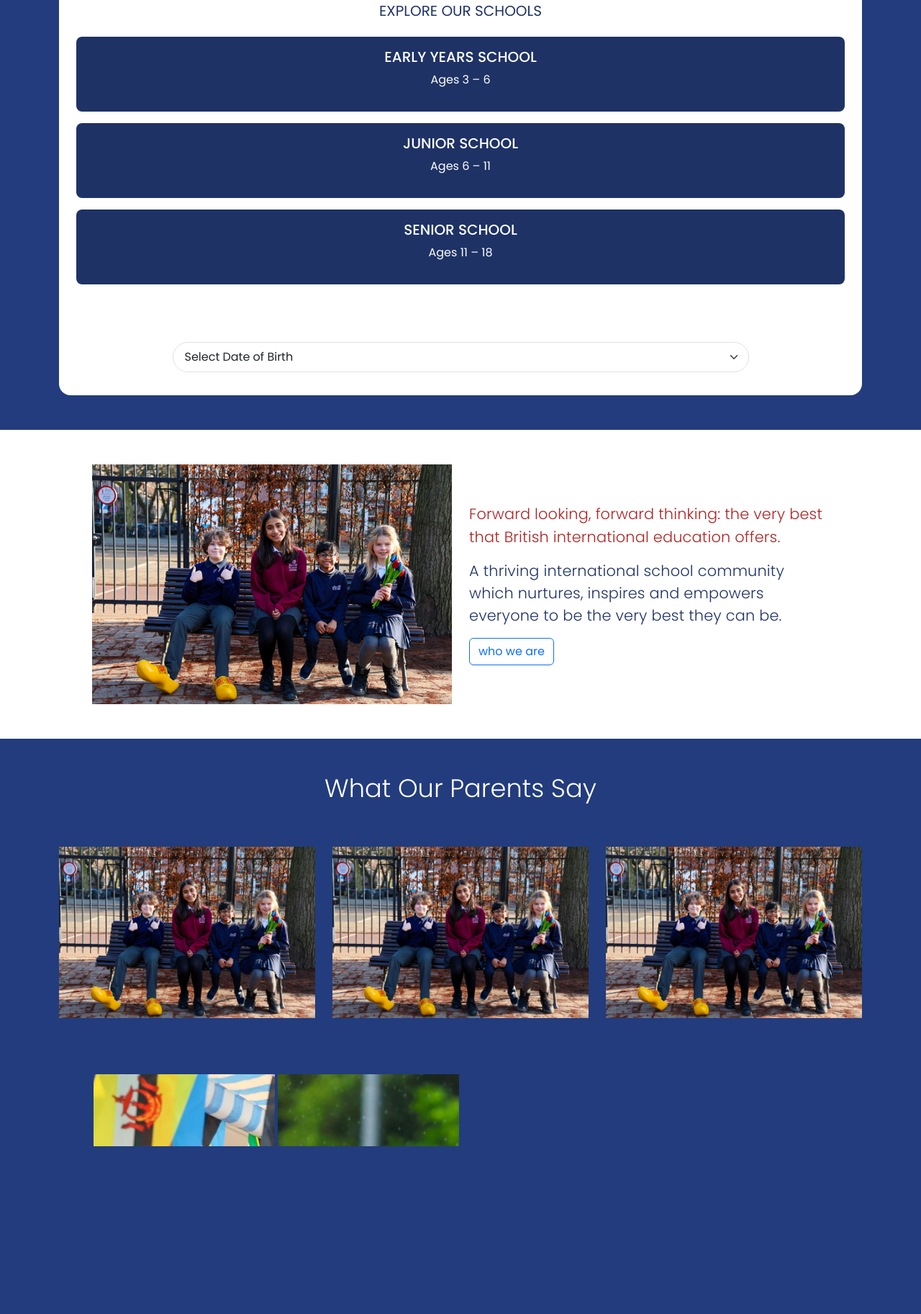
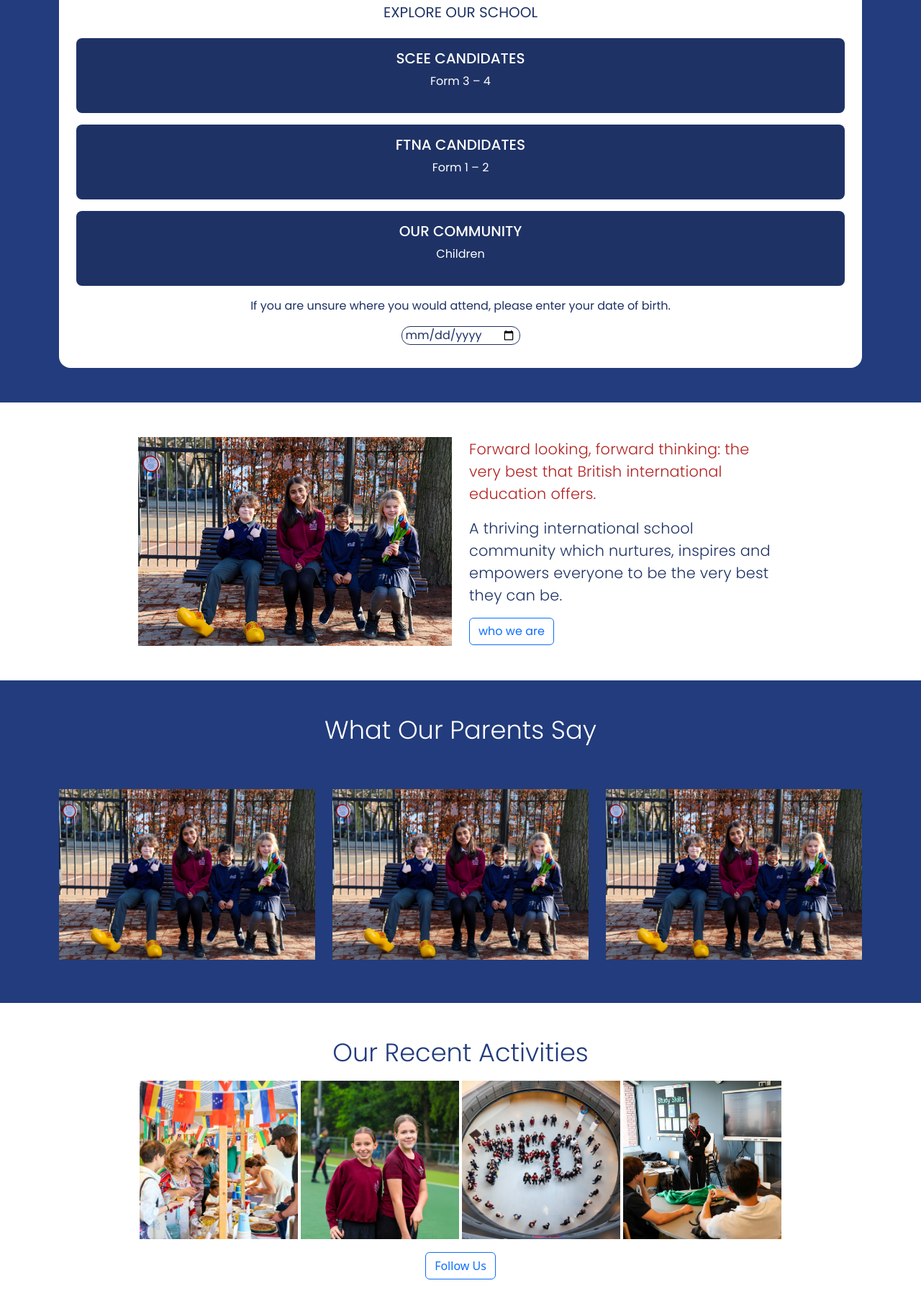
Before and after one commit to aeoncotz/mySch, a plain HTML site: page index.html in a window 1280 px wide. Shown: the part 700-2525 px from the top of the page at 72% size. Before the commit the page ends 2310 px from the top, so only its background shows below. Drawn offline with nearby package versions, Linux system fonts and the light colour scheme.

Commit message:
long jump

```diff
--- a/index.html
+++ b/index.html
@@ -127,34 +127,29 @@
         </div>
 
         <div class="white-box text-start">
-            <h5 class="text-center mb-4 text-uppercase poppins-regular">Explore Our Schools</h5>
+            <h5 class="text-center mb-4 text-uppercase poppins-regular">Explore Our School</h5>
 
             <div class="school-box text-center poppins-regular">
-                <h5>EARLY YEARS SCHOOL</h5>
-                <p>Ages 3 – 6</p>
+                <h5>SCEE CANDIDATES</h5>
+                <p>Form 3 – 4</p>
             </div>
 
             <div class="school-box text-center poppins-regular">
-                <h5>JUNIOR SCHOOL</h5>
-                <p>Ages 6 – 11</p>
+                <h5>FTNA CANDIDATES</h5>
+                <p>Form 1 – 2</p>
             </div>
 
             <div class="school-box text-center poppins-regular">
-                <h5>SENIOR SCHOOL</h5>
-                <p>Ages 11 – 18</p>
+                <h5>OUR COMMUNITY</h5>
+                <p>Children</p>
             </div>
 
-            <p class="mt-3 text-center poppins-regular">
-                If you are unsure which school your child would attend,<br />
-                please enter your child’s date of birth.
+            <p class="mt-3 text-center color-blue poppins-regular">
+                If you are unsure where you would attend,
+                please enter your date of birth.
             </p>
-            <div class="text-center poppins-regular">
-                <select class="form-select w-75 mx-auto mt-2">
-                    <option selected>Select Date of Birth</option>
-                    <option>2010-01-01</option>
-                    <option>2015-01-01</option>
-                    <option>2020-01-01</option>
-                </select>
+            <div class="text-center date-of-birth poppins-regular">
+                <input type="date" placeholder="Select your date of Birth">
             </div>
         </div>
     </div>
@@ -187,19 +182,23 @@
     </div>
 
     <!-- Recent Activities -->
+    <div class="container-activities">
+        <h2 class="heading-text poppins-light">Our Recent Activities</h2>
         <div class="recent-acctivies">
             <div class="activity-1 img-bgroung">
-
+                <div class="sensety"></div>
             </div>
             <div class="activity-2 img-bgroung">
-
+                <div class="sensety"></div>
             </div>
             <div class="activity-3 img-bgroung">
-
+                <div class="sensety"></div>
             </div>
             <div class="activity-4 img-bgroung">
-
+                <div class="sensety"></div>
             </div>
+        </div>
+        <button type="button" class="btn btn-outline-primary">Follow Us</button>
     </div>
 
     <!-- bootstrap script cdn -->
--- a/res/css/main.css
+++ b/res/css/main.css
@@ -44,13 +44,17 @@ body {
 /* Buttons */
 .btn-red {
   background-color: #b22222;
-  border: none;
   color: white;
   font-weight: bold;
   padding: 0.6rem 1.5rem;
   border-radius: 2rem;
   width: 100%;
   max-width: 300px;
+  transition: all 0.3s ease;
+}
+
+.btn-red:hover {
+  border: 1px solid #b22222;
 }
 
 .btn-white {
@@ -61,6 +65,11 @@ body {
   border-radius: 2rem;
   width: 100%;
   max-width: 300px;
+  transition: all 0.3s ease;
+}
+
+.btn-white:hover {
+  border: 1px solid white;
 }
 
 /* Boxes */
@@ -210,7 +219,7 @@ body {
 /* welcome card */
 
 .welcome {
-  padding: 3rem 10%;
+  padding: 3rem 15%;
   background: #fff;
 }
 
@@ -263,7 +272,8 @@ body {
   width: 100%;
 }
 
-.what-our-parents-say .heading-text {
+.what-our-parents-say .heading-text,
+.container-activities .heading-text {
   margin: 0;
   text-align: center;
   padding-top: 3rem;
@@ -271,7 +281,7 @@ body {
 }
 
 .recent-acctivies {
-  padding: 1rem 10%;
+  padding: 1rem 15%;
   display: flex;
   align-items: center;
   justify-content: center;
@@ -282,16 +292,16 @@ body {
     padding: 1rem 18px;
   }
 }
+.container-activities {
+  padding: 3rem 0;
+  padding-top: 0;
+  text-align: center;
+  background: #ffff;
+}
 
 .recent-acctivies img {
   width: calc(100%);
   padding: 5px;
-}
-
-.recent-acctivies .img-bgroung {
-  width: calc(100% / 4);
-  height: 100px;
-  margin: 2px;
 }
 
 .recent-acctivies .activity-1 {
@@ -306,6 +316,52 @@ body {
   background: url(../imgs/activity-2.jpg);
 }
 
-.recent-acctivies .activity-1 {
-  background: url(../imgs/activity-1.jpg);
+.recent-acctivies .activity-3 {
+  background: url(../imgs/activity-3.jpg);
 }
+
+.recent-acctivies .activity-4 {
+  background: url(../imgs/activity-4.jpg);
+}
+
+.container-activities .heading-text {
+  color: #223c7d;
+}
+
+.recent-acctivies .img-bgroung {
+  width: calc(100% / 4);
+  aspect-ratio: 1/1;
+  margin: 2px;
+  background-position: center;
+  background-size: cover;
+  background-repeat: no-repeat;
+}
+
+.recent-acctivies .img-bgroung .sensety {
+  height: 100%;
+  width: 100%;
+  background: #ccc;
+  opacity: 0;
+  transition: all 0.3s ease;
+}
+
+.recent-acctivies .img-bgroung .sensety:hover {
+  opacity: 0.2;
+}
+
+p.color-blue {
+  color: #1e3265;
+}
+
+.date-of-birth input {
+  color: #1e3265;
+  background: none;
+  border-radius: 12px;
+  padding: 0 5px;
+  border: 1px #1e3265 solid;
+}
+
+.date-of-birth input:focus {
+  outline: none;
+  box-shadow: none;
+}
```
Lines whose indentation alone changed are shown as unchanged.
